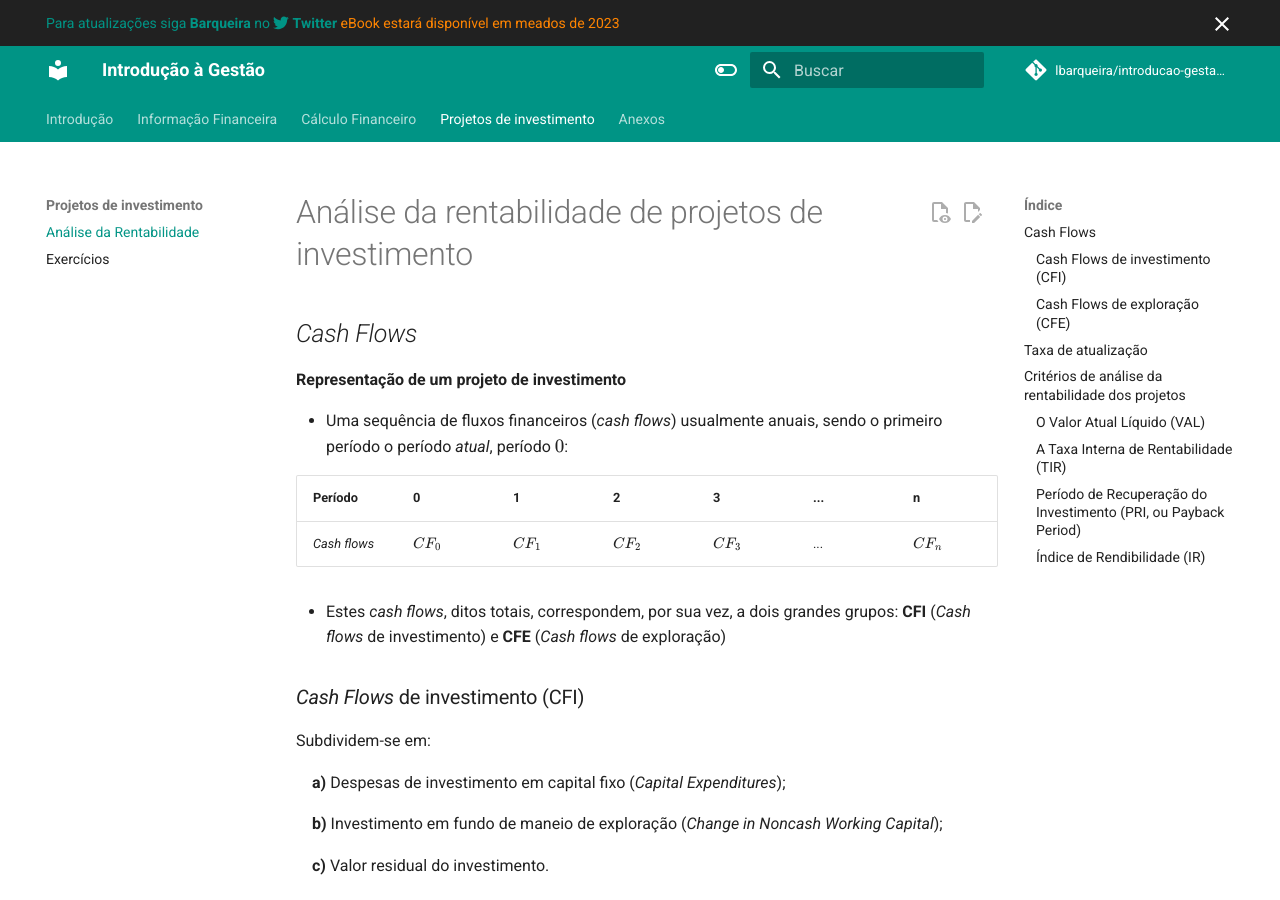
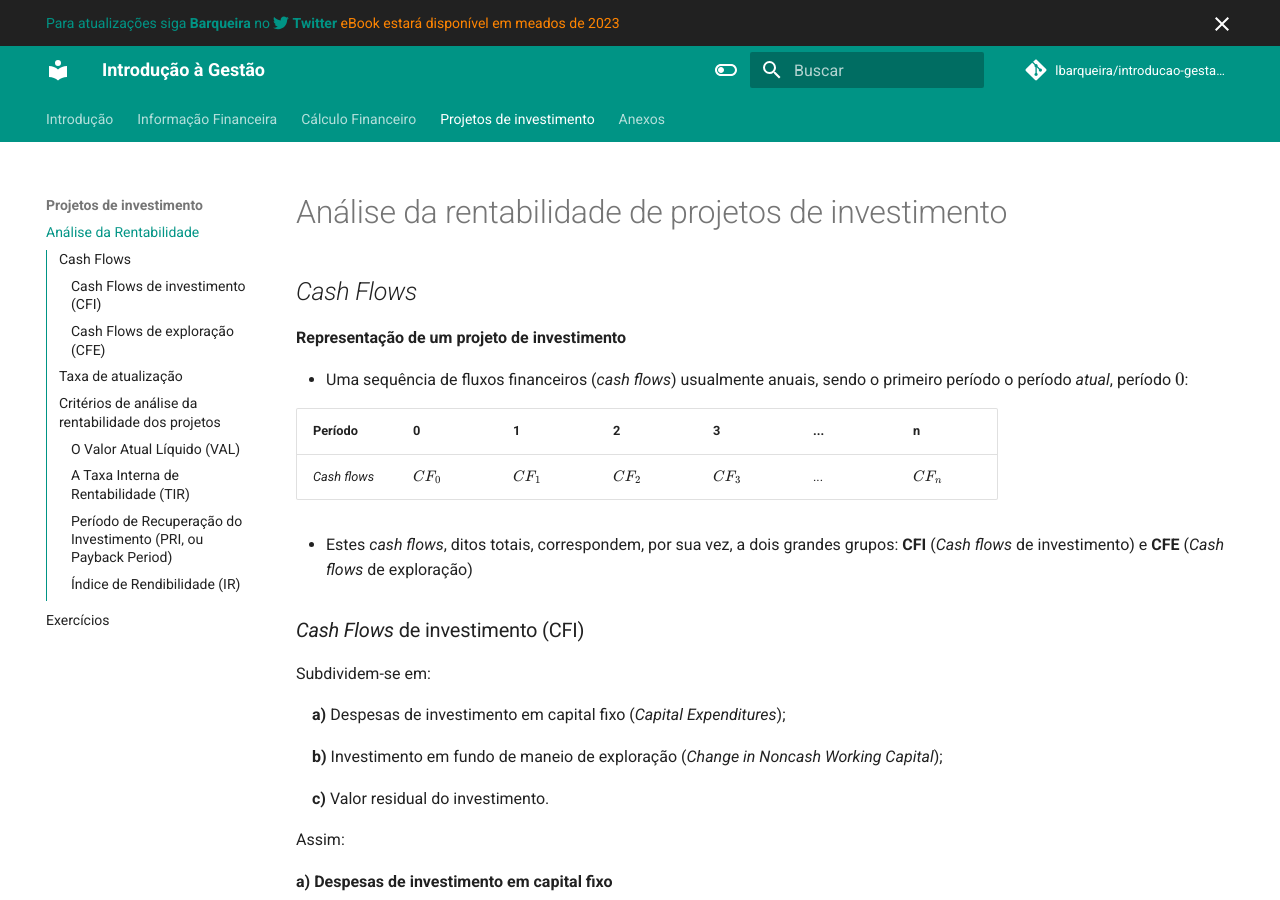
Before and after one commit to lbarqueira/introducao-gestao-material-mkdocs, an MkDocs documentation site: the page built from docs/anal_rentabilidade.md, in a window 1280 px wide and 900 px high. Built offline with MkDocs 1.6.1 and Material for MkDocs 9.7.7, drawn with Linux system fonts in a browser that asks for light colours; comment, search, counter and statistics services are not loaded.

Commit message:
update docs

```diff
--- a/mkdocs.yml
+++ b/mkdocs.yml
@@ -35,17 +35,11 @@ theme:
   custom_dir: overrides
   features:
     - announce.dismiss
-    - content.code.copy
-    - content.action.edit
-    - content.action.view
     - header.autohide
-    - navigation.instant
-    - navigation.indexes
+    - navigation.tabs
     - navigation.sections
-    - navigation.tabs
+    - toc.integrate
     - navigation.top
-    - navigation.tracking
-    - toc.follow
   language: pt
   palette:
     - scheme: default
```
